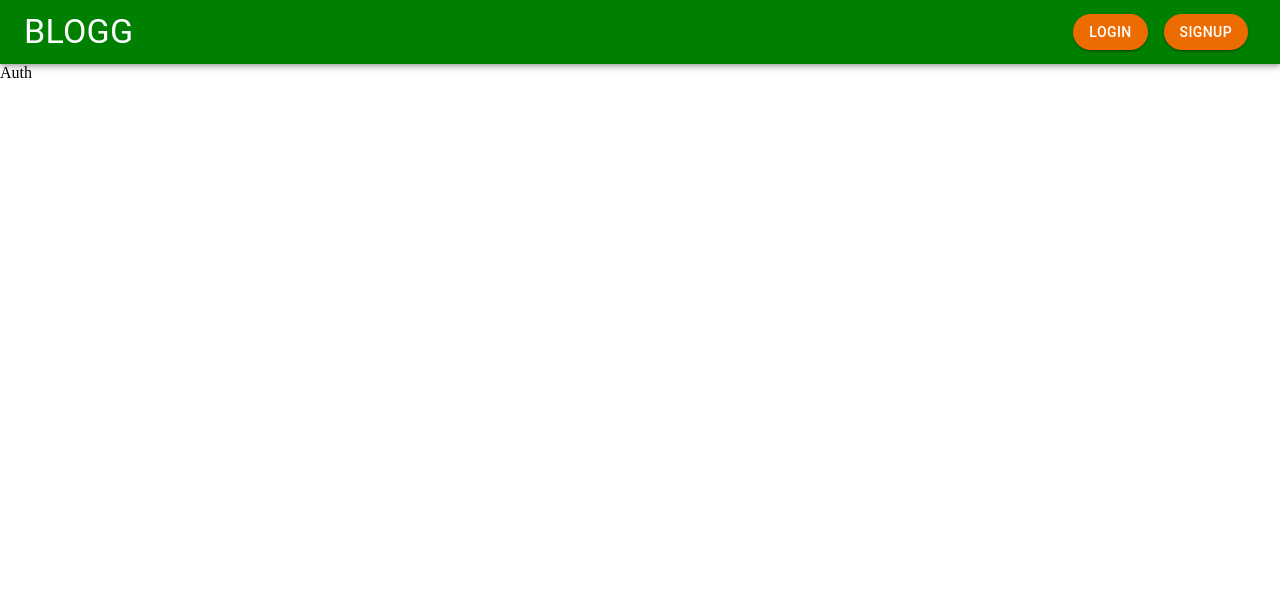
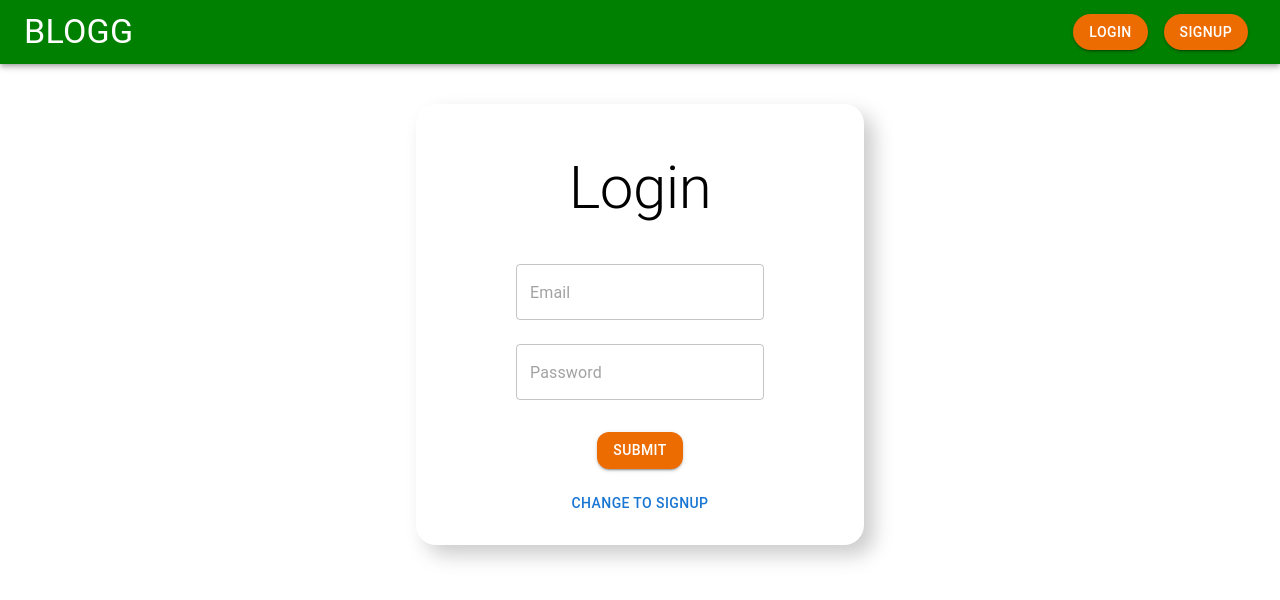
Before and after one commit to imran7908/mern-blogg, a React (Create React App) app in the folder frontend/: page /auth in a window 1280 px wide. Shown: the top 600 px of the page. Built offline with nearby package versions, Linux system fonts and the light colour scheme; the HTML template or start-up script is replaced by a standard one.

Commit message:
login logout front-back connection established

```diff
--- a/frontend/package.json
+++ b/frontend/package.json
@@ -10,6 +10,7 @@
     "@testing-library/jest-dom": "^5.16.5",
     "@testing-library/react": "^13.3.0",
     "@testing-library/user-event": "^13.5.0",
+    "axios": "^0.27.2",
     "react": "^18.2.0",
     "react-dom": "^18.2.0",
     "react-redux": "^8.0.2",
--- a/frontend/src/components/Auth.js
+++ b/frontend/src/components/Auth.js
@@ -1,9 +1,118 @@
-import React from 'react'
+import { Box, Button, TextField, Typography } from "@mui/material";
+import React, { useState } from "react";
+import axios from "axios";
+import { useDispatch } from "react-redux";
+import { authActions } from "../store";
+import { useNavigate } from "react-router-dom";
 
 const Auth = () => {
+  const navigate = useNavigate();
+  const dispath = useDispatch();
+  const [inputs, setInputs] = useState({
+    name: "",
+    email: "",
+    password: "",
+  });
+
+  const [isSignup, setIsSignup] = useState(false);
+
+  const handleChange = (e) => {
+    setInputs((prevState) => ({
+      ...prevState,
+      [e.target.name]: e.target.value,
+    }));
+  };
+
+  const sendRequest = async (type = "login") => {
+    const res = await axios
+      .post(`http://127.0.0.1:5000/users/${type}`, {
+        name: inputs.name,
+        email: inputs.email,
+        password: inputs.password,
+      })
+      .catch((err) => console.log(err));
+
+    const data = await res.data;
+    return data;
+  };
+
+  const handleSubmit = (e) => {
+    e.preventDefault();
+    console.log(inputs);
+    if (isSignup) {
+      sendRequest("signup")
+        .then(() => dispath(authActions.login()))
+        .then(() => navigate("/blogs"))
+        .then((data) => console.log(data));
+    } else {
+      sendRequest()
+        .then(() => dispath(authActions.login()))
+        .then(() => navigate("/blogs"))
+        .then((data) => console.log(data));
+    }
+  };
+
   return (
-    <div>Auth</div>
-  )
-}
+    <div>
+      <form onSubmit={handleSubmit}>
+        <Box
+          maxWidth={400}
+          display="flex"
+          flexDirection="column"
+          alignItems="center"
+          justifyContent="center"
+          boxShadow="10px 10px 20px #ccc"
+          padding={3}
+          margin="auto"
+          marginTop={5}
+          borderRadius={5}
+        >
+          <Typography variant="h2" padding={3} textAlign="center">
+            {isSignup ? "Signup" : "Login"}
+          </Typography>
+          {isSignup && (
+            <TextField
+              name="name"
+              onChange={handleChange}
+              value={inputs.name}
+              placeholder="Name"
+              margin="normal"
+            />
+          )}
+          <TextField
+            name="email"
+            onChange={handleChange}
+            value={inputs.email}
+            type={"email"}
+            placeholder="Email"
+            margin="normal"
+          />
+          <TextField
+            name="password"
+            onChange={handleChange}
+            value={inputs.password}
+            type={"password"}
+            placeholder="Password"
+            margin="normal"
+          />
+          <Button
+            type="submit"
+            variant="contained"
+            sx={{ borderRadius: 3, marginTop: 3 }}
+            color="warning"
+          >
+            Submit
+          </Button>
+          <Button
+            onClick={() => setIsSignup(!isSignup)}
+            sx={{ borderRadius: 3, marginTop: 2 }}
+          >
+            Change to {isSignup ? "Login" : "Signup"}
+          </Button>
+        </Box>
+      </form>
+    </div>
+  );
+};
 
-export default Auth
+export default Auth;
--- a/frontend/src/components/Header.js
+++ b/frontend/src/components/Header.js
@@ -9,9 +9,11 @@ import {
   Tab,
 } from "@mui/material";
 import { Link } from "react-router-dom";
-import { useSelector } from "react-redux";
+import { useSelector, useDispatch } from "react-redux";
+import { authActions } from "../store";
 
 const Header = () => {
+  const dispath = useDispatch();
   const isLoggedIn = useSelector((state) => state.isLoggedIn);
   const [value, setValue] = useState();
   return (
@@ -57,6 +59,7 @@ const Header = () => {
           )}
           {isLoggedIn && (
             <Button
+              onClick={() => dispath(authActions.logout())}
               LinkComponent={Link}
               to="/auth"
               variant="contained"
```
Also changed, not shown: 1 other file (tests, documents, lock files or other folders).
